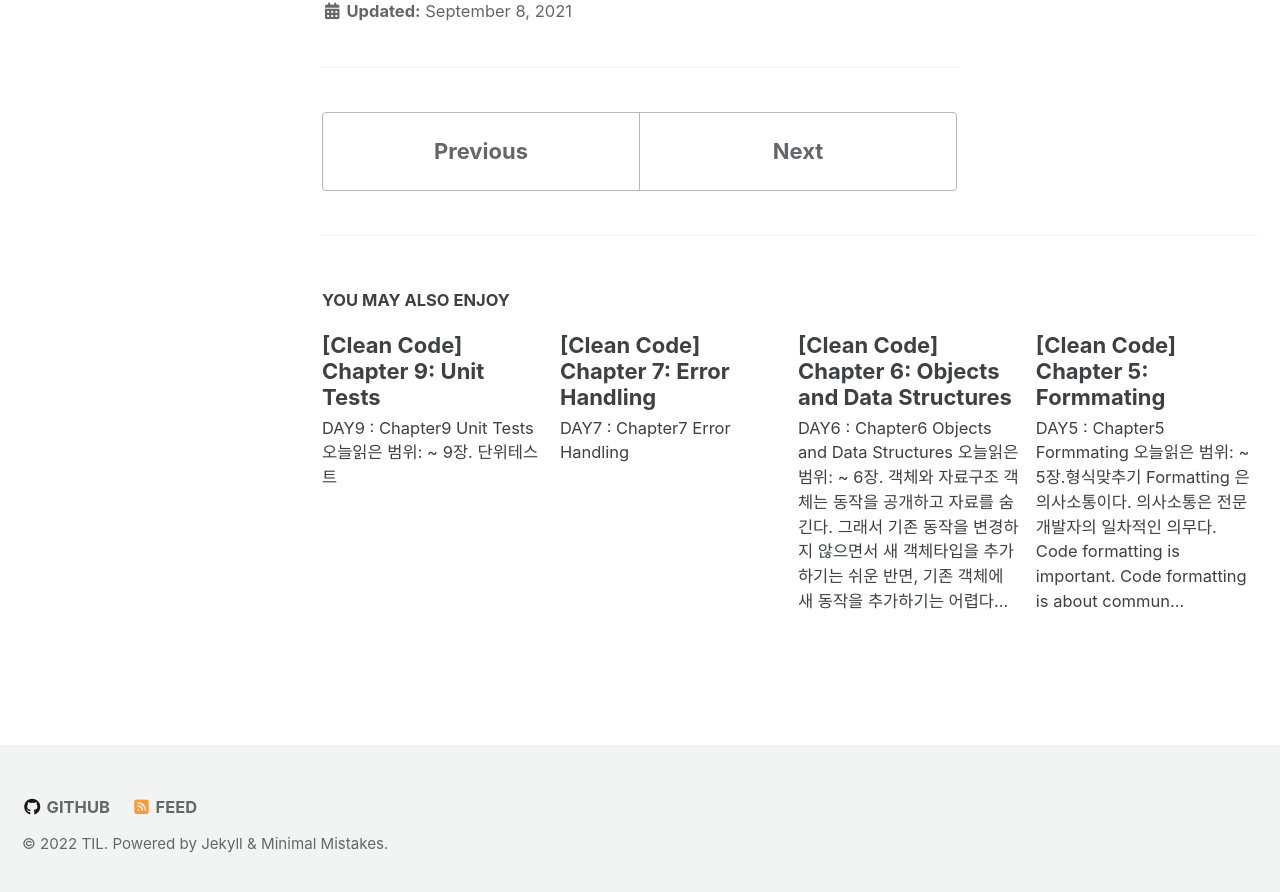
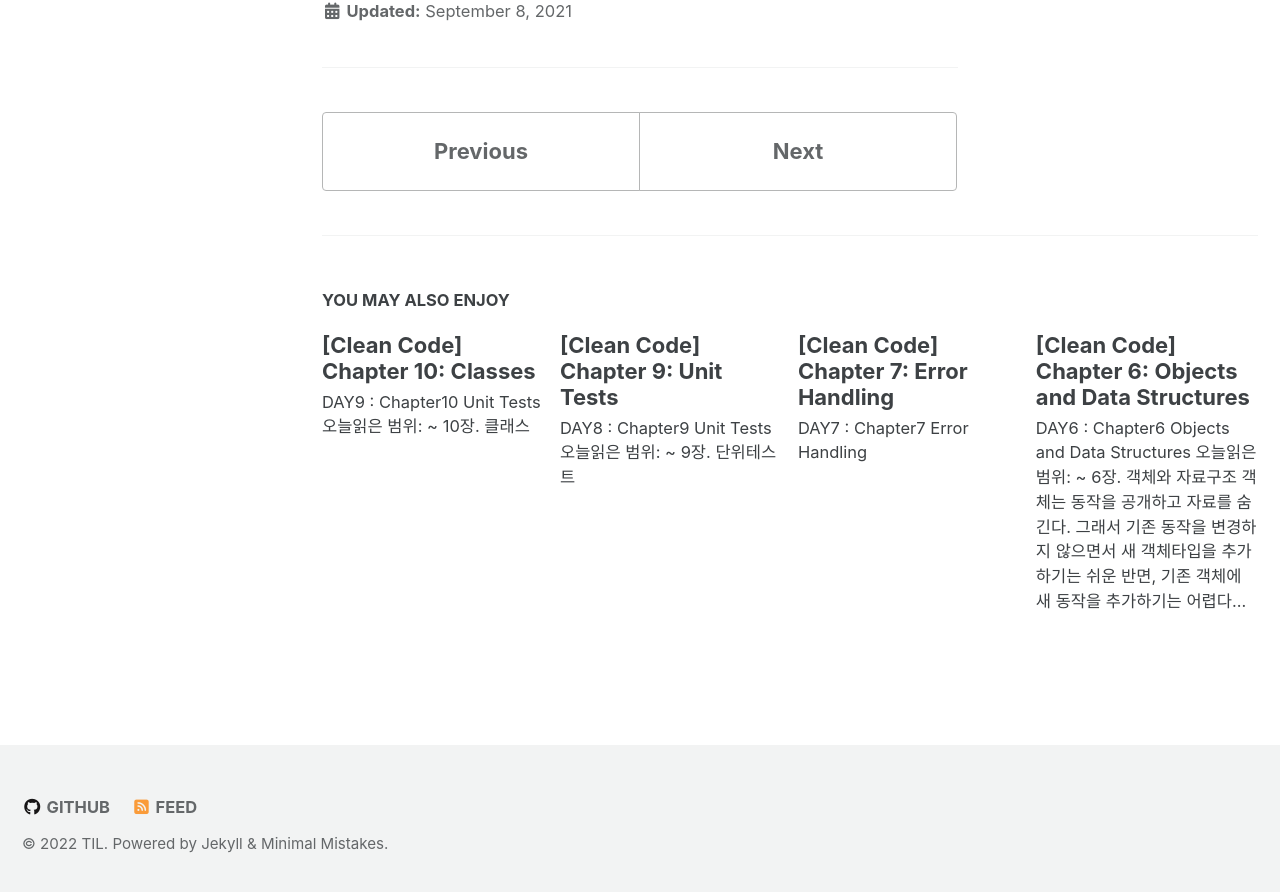
Before and after one commit to sujinsjlee/TIL, a Jekyll site: the page built from _posts/2021-09-08-Linux_14.md, in a window 1280 px wide and 900 px high, scrolled down 671 px. Shown: the top 892 px of the window. Built offline with Jekyll 4.4.1, drawn with Linux system fonts in a browser that asks for light colours; cached includes are drawn as plain includes; nearby versions of some CDN libraries; part of the change alters nothing that is shown.

Commit message:
[Clean Code] Classes

```diff
--- a/_posts/2022-03-06-CleanCode_UnitTests.md
+++ b/_posts/2022-03-06-CleanCode_UnitTests.md
@@ -9,7 +9,7 @@ tags:
 ---
 
 
-# DAY9 : Chapter9 Unit Tests
+# DAY8 : Chapter9 Unit Tests
 #### 오늘읽은 범위: ~ 9장. 단위테스트
 
 
--- /dev/null
+++ b/_posts/2022-03-10-CleanCode_Classes.md
@@ -0,0 +1,44 @@
+---
+title: "[Clean Code] Chapter 10: Classes"
+categories:
+  - Clean Code
+tags:
+  - 노마드코더
+  - 북클럽
+  - 노개북
+---
+
+
+# DAY9 : Chapter10 Unit Tests
+#### 오늘읽은 범위: ~ 10장. 클래스
+
+
+
+## 책에서 기억하고 싶은 내용
+
+> **CLASSES SHOULD BE SMALL**
+> **Isolating from Change (Loose Coupling – Dependency Invertion Principle)**
+
+
+- public 변수가 필요한 경우는 거의 없다
+- class는 작아야한다!
+- SRP Single Responsibility Principle
+    - 클래스나 모듈은 변경할 이유가 단 하나만 있어야한다.
+- High Cohesion
+    - 클래스는 인스턴스 변수 수가 저거야한다.
+    - 모든 인스턴수 변수를 메서드마다 사용하는 클래스는 응집도가 높다
+    - 응집도가 높다는 말은 클래스에 속한 메서드와 변수가 서로 의존하며 논리적인 단위로 묶인다는 의미기 때문이다
+- 변경하기 쉬운 Class
+    - 새 기능을 수정하거나 변경 할 때 건드릴 코드가 최소인 시스템 구조가 바람직하다
+    - **이상적인 시스템이라면 새 기능을 추가할때 시스템을 확장할 뿐 기존 코드를 변경하지는 않는다**
+- 변경으로부터의 격리
+    - 인터페이스와 추상클래스를 사용해 구현이 미치는 영향을 격리
+
+## 소감
+- 시스템에 새로운 기능을 추가할때 추가 구현 즉, 시스템확장을 고려하고 legacy 코드는 그대로 유지하는 것을 중요하게 생각하자
+
+
+
+`#노마드코더`
+`#북클럽`
+`#노개북`
```
